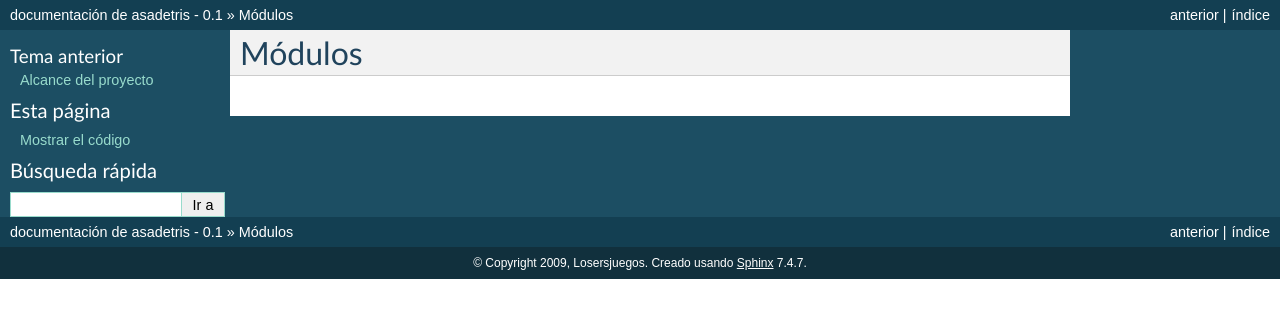
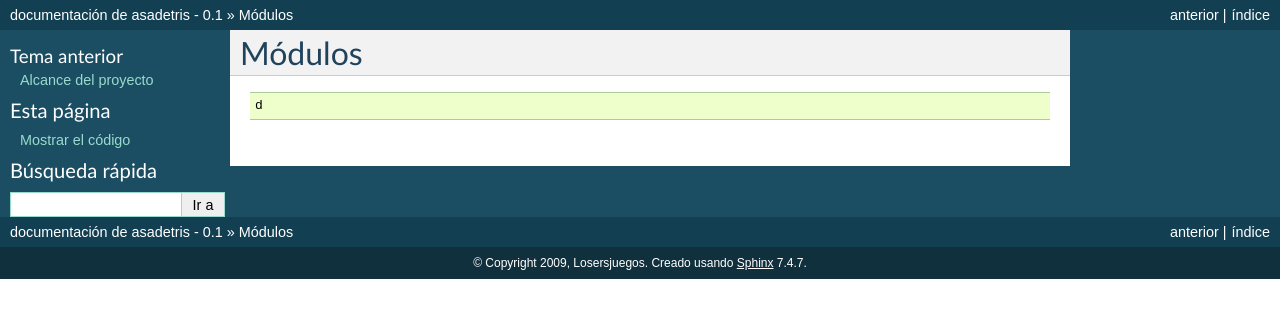
Before and after one commit to hugoruscitti/asadetris, a Sphinx documentation site: the page built from doc/source/modules.rst, in a window 1280 px wide. Shown: the top 318 px of the page. Built offline with Sphinx 7.4.7, drawn with Linux system fonts in a browser that asks for light colours.

Commit message:
prueba de notificaciones

```diff
--- a/doc/source/modules.rst
+++ b/doc/source/modules.rst
@@ -1,2 +1,6 @@
 Módulos
 =======
+
+::
+
+    d
```
